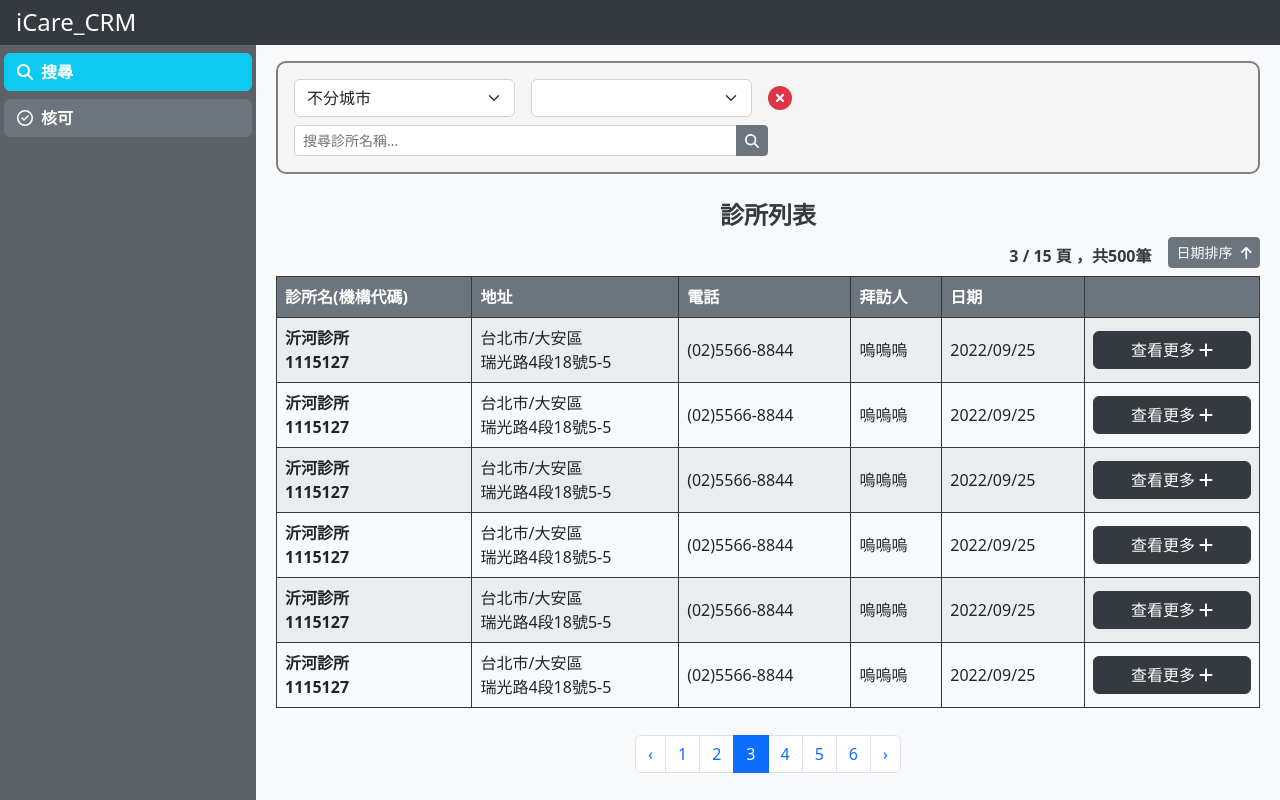
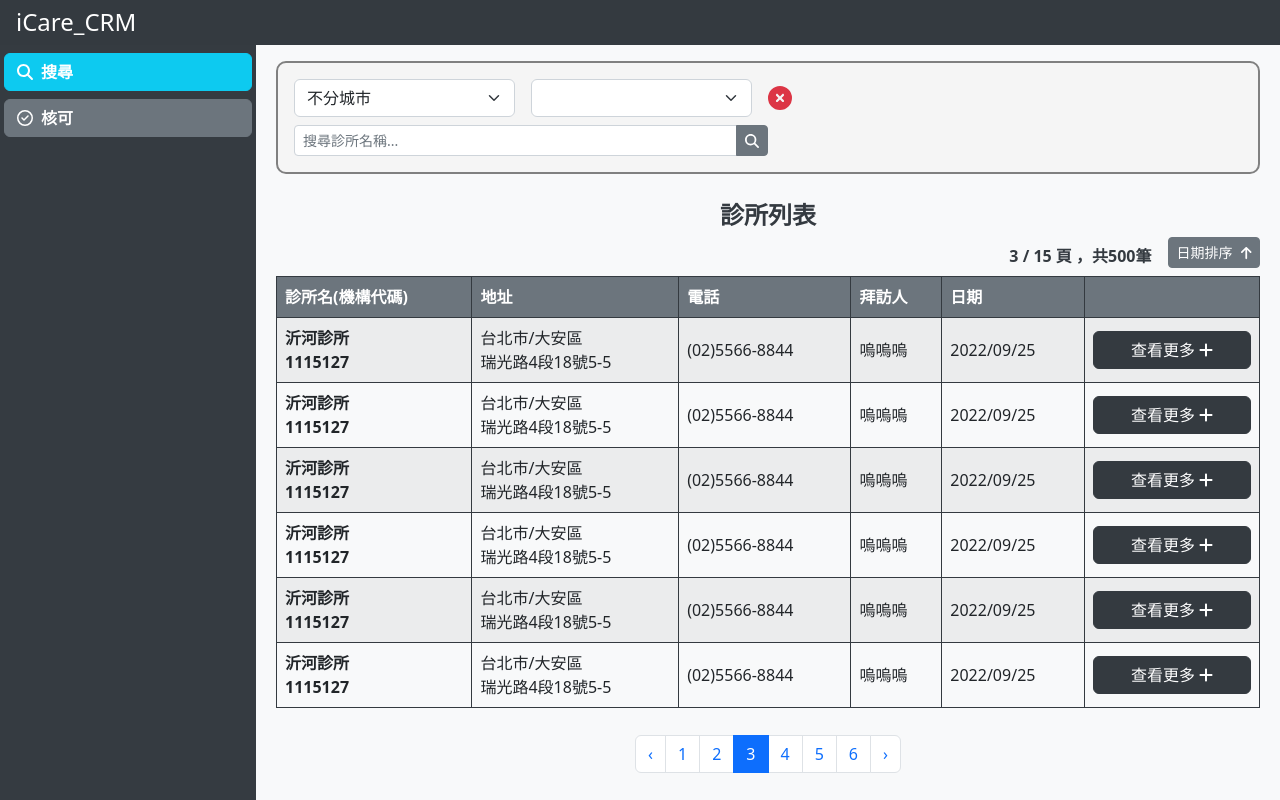
Before and after one commit to ice459pp/icare_crm, a React (Create React App) app: page / in a window 1280 px wide. Built offline with nearby package versions, Linux system fonts and the light colour scheme.

Commit message:
navbar_background

```diff
--- a/src/scss/_navbar.scss
+++ b/src/scss/_navbar.scss
@@ -8,13 +8,13 @@
   width: 20%;
   overflow: hidden;
   transition: all 1s;
-  background-color: hsl(210, 10%, 23%,0.8);
+  background-color: hsl(210, 10%, 23%);
   @media (max-width: 996px) {
     z-index: 1000000;
     position: absolute;
     opacity: 1;
     left: -100%;
-
+    background-color: hsl(210, 10%, 23%,0.8);
     width: calc(100% / 4 * 3 );
     // opacity: 0.8;
     min-width: 200px;
```
